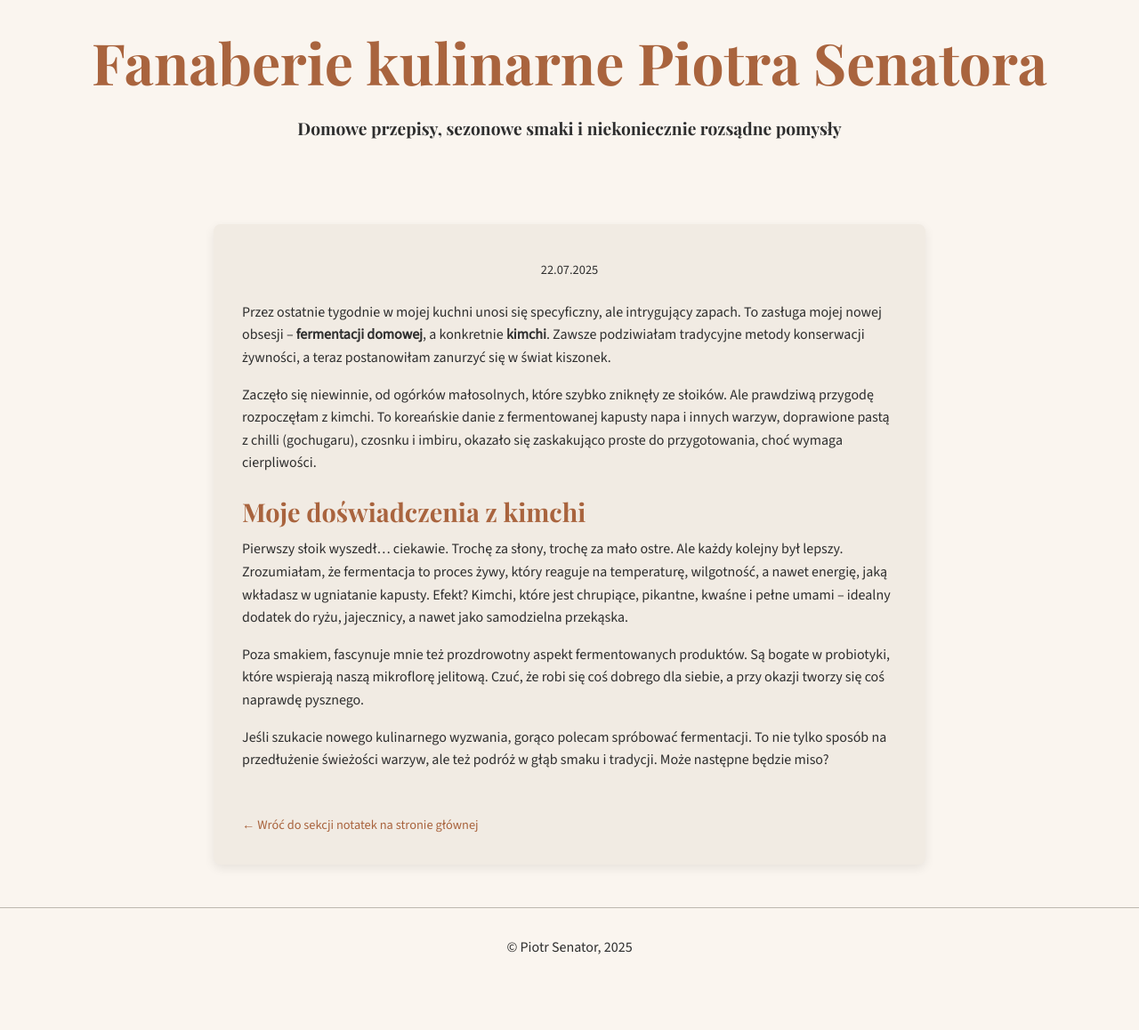
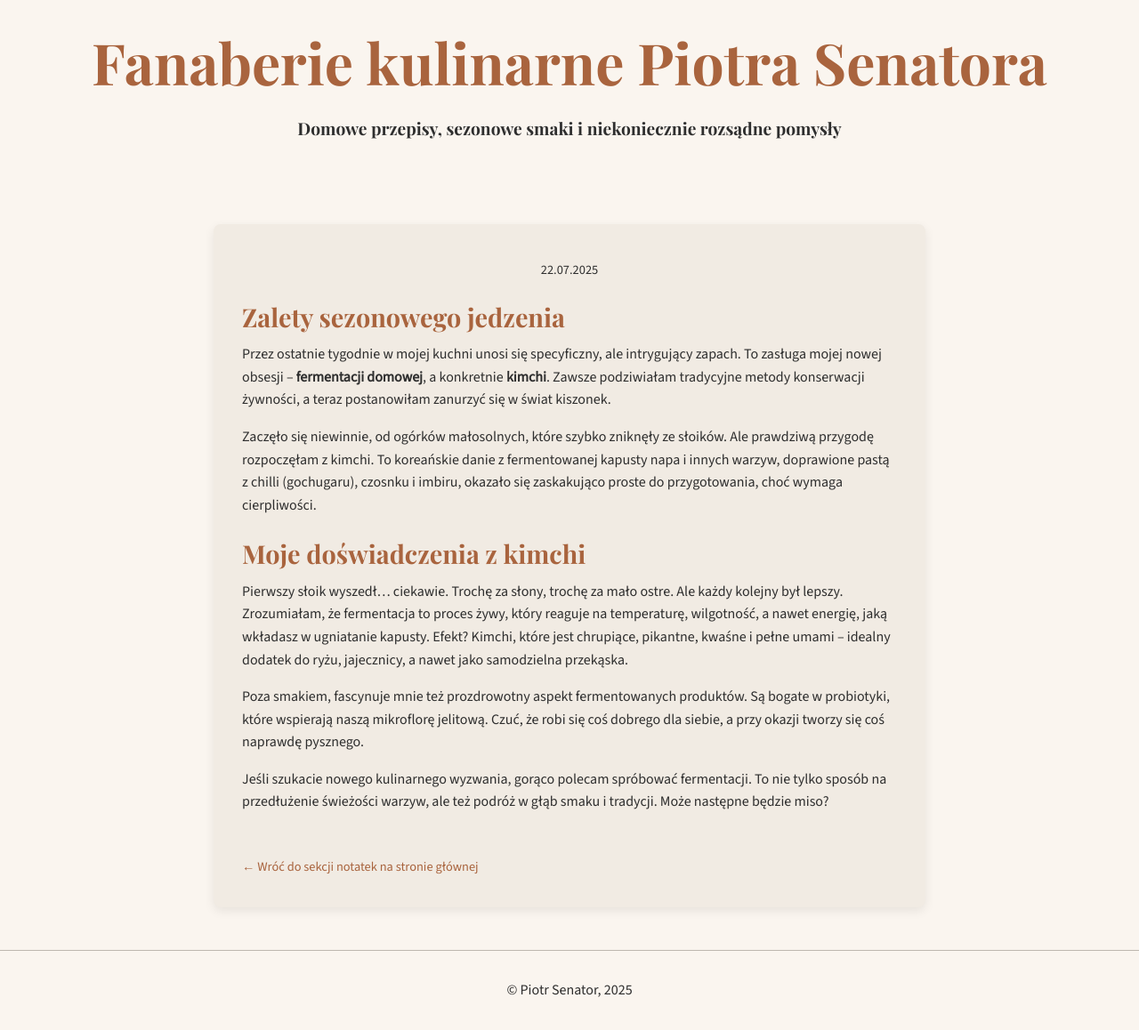
Before and after one commit to piotrsenator/kuchnia, a Jekyll site: the page built from _notes/2025-08-01-fermentacja-domowa-kimchi.md, in a window 1280 px wide. Shown: the whole page at 89% size. Built offline with Jekyll 4.4.1, drawn with Linux system fonts in a browser that asks for light colours; before the commit the page ends 1111 px from its top, so only the background shows below that.

Commit message:
Update 2025-08-01-fermentacja-domowa-kimchi.md

```diff
--- a/_notes/2025-08-01-fermentacja-domowa-kimchi.md
+++ b/_notes/2025-08-01-fermentacja-domowa-kimchi.md
@@ -3,7 +3,7 @@ layout: note
 title: Fermentacja Domowa: Moja Nowa Fascynacja Kimchi
 date: 2025-08-01
 ---
-
+### Zalety sezonowego jedzenia
 Przez ostatnie tygodnie w mojej kuchni unosi się specyficzny, ale intrygujący zapach. To zasługa mojej nowej obsesji – **fermentacji domowej**, a konkretnie **kimchi**. Zawsze podziwiałam tradycyjne metody konserwacji żywności, a teraz postanowiłam zanurzyć się w świat kiszonek.
 
 Zaczęło się niewinnie, od ogórków małosolnych, które szybko zniknęły ze słoików. Ale prawdziwą przygodę rozpoczęłam z kimchi. To koreańskie danie z fermentowanej kapusty napa i innych warzyw, doprawione pastą z chilli (gochugaru), czosnku i imbiru, okazało się zaskakująco proste do przygotowania, choć wymaga cierpliwości.
```
